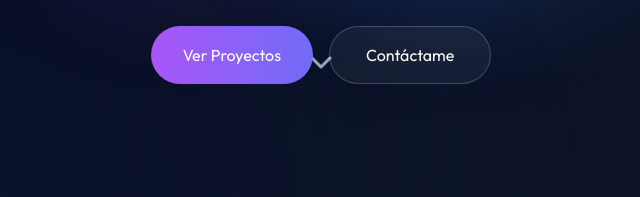
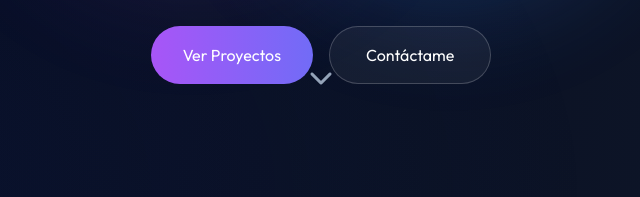
Before and after one commit to acostajose94/acostajose94.github.io, a plain HTML site: page index.html in a window 1280 px wide. Shown: the part 603-800 px from the top of the page, 319-959 px from the left. Drawn offline with nearby package versions, Linux system fonts and the light colour scheme.

Commit message:
Adjust button position in index.html for improved layout consistency

```diff
--- a/index.html
+++ b/index.html
@@ -145,7 +145,7 @@
         </div>
       </div>
 
-      <div class="absolute   inset-x-0 flex justify-center" style="bottom: 7rem;">
+      <div class="absolute   inset-x-0 flex justify-center" style="bottom: 6rem;">
         <button class="animate-bounce" onclick="scrollToSection('about')">
           <i class="fas fa-chevron-down text-2xl text-slate-400"></i>
         </button>
```
